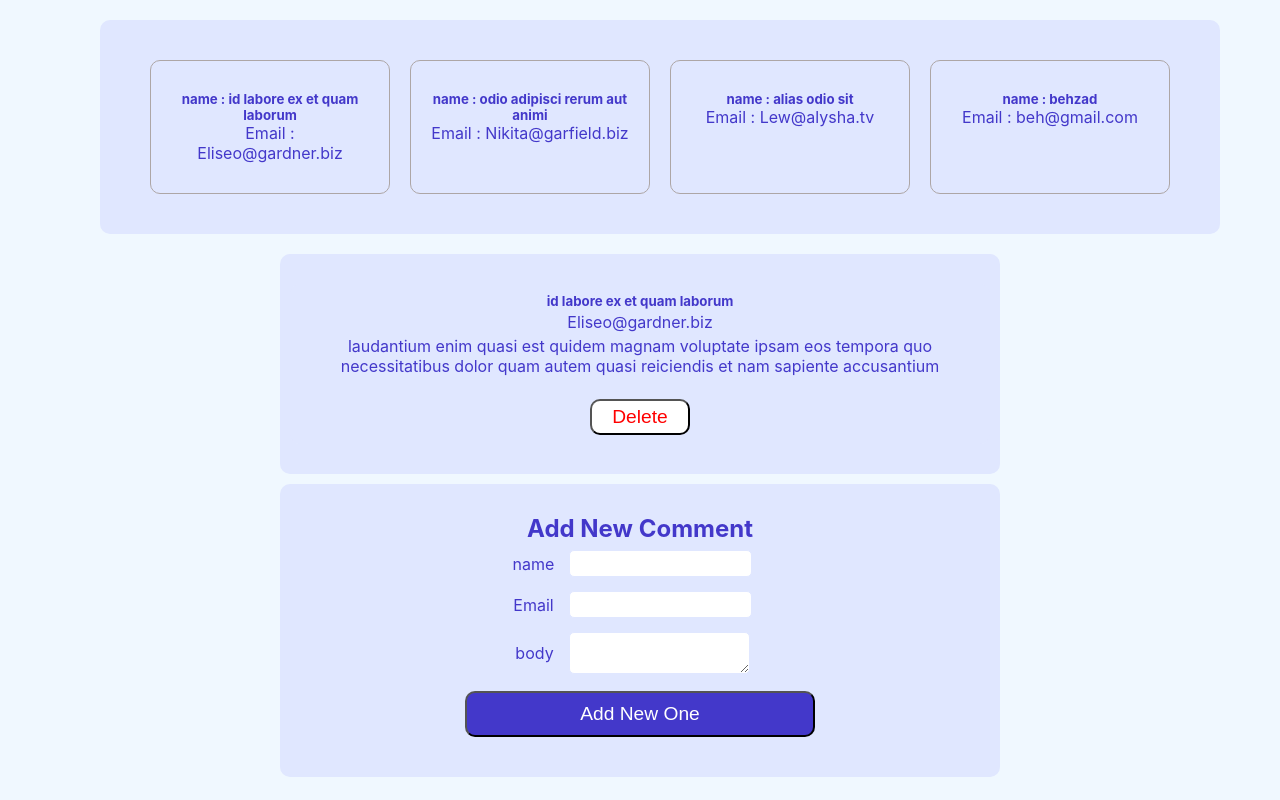
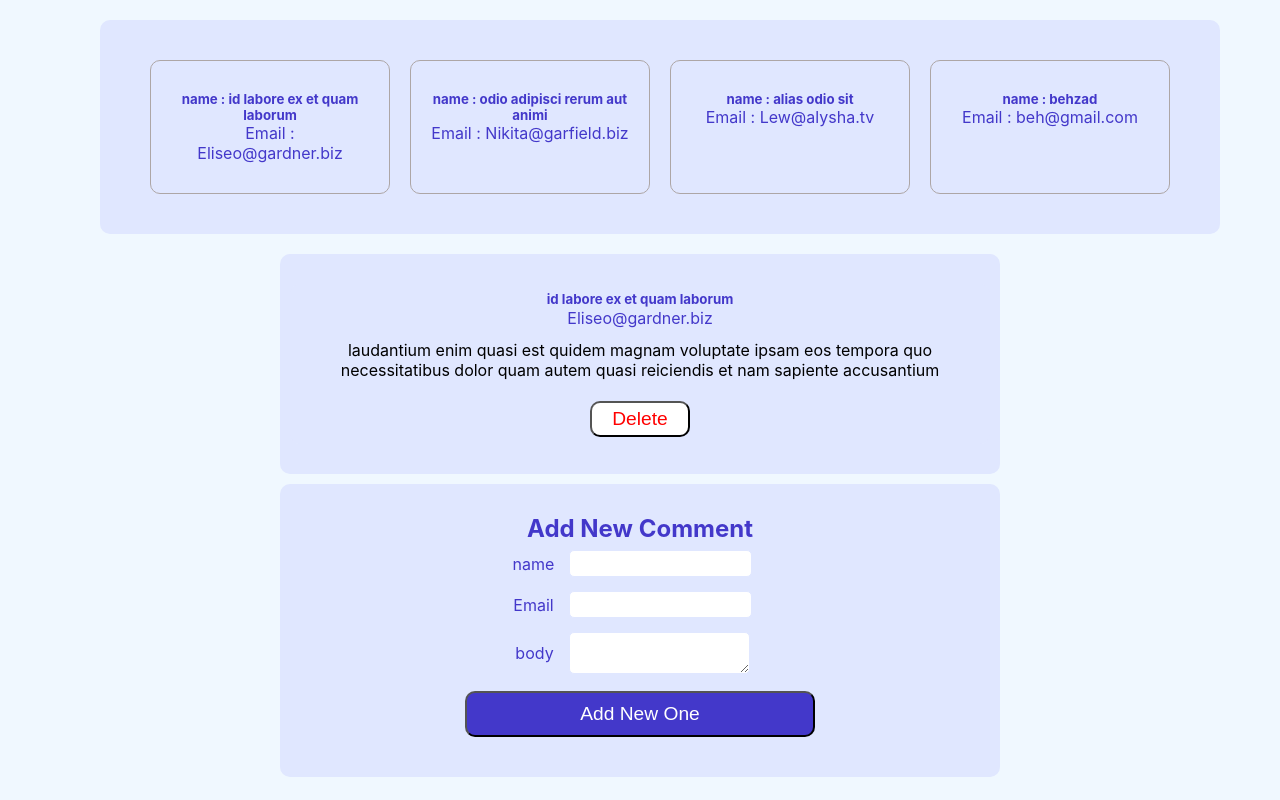
Before and after one commit to behzadiv/comment-app, a React (Create React App) app: page / in a window 1280 px wide. Both pictures are taken after a click on the element 270 px from the left and 127 px from the top of the page. Built offline with nearby package versions, Linux system fonts and the light colour scheme; data requests are answered from the project's data file; the HTML template or start-up script is replaced by a standard one.

Commit message:
inline style

```diff
--- a/src/components/FullComment.jsx
+++ b/src/components/FullComment.jsx
@@ -29,7 +29,7 @@ const FullComment = ({selectedId,deleteHandler}) => {
         <div className="fullcomment">
             <h5>{selectedComment.name}</h5>
             <p>{selectedComment.email}</p>
-            <p>{selectedComment.body}</p>
+            <p style={{color: "black",marginTop:"10px"}}>{selectedComment.body}</p>
             <button onClick={onDeleteHandler}>Delete</button>
         </div>
      );
```
